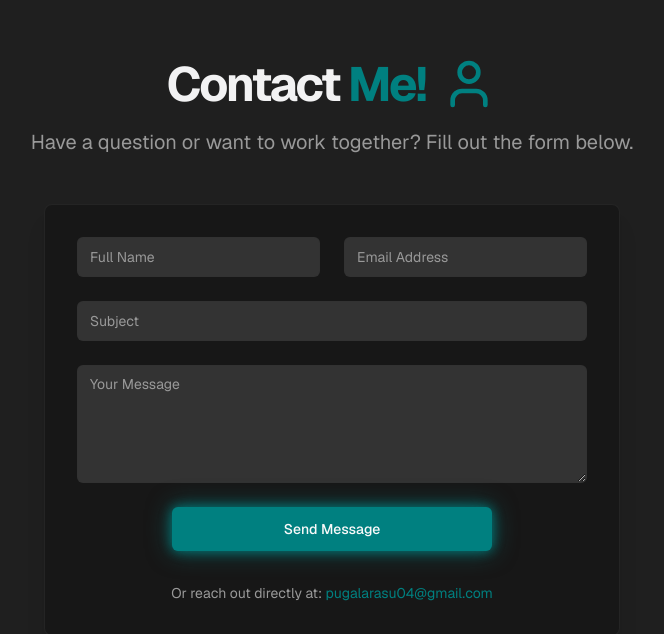
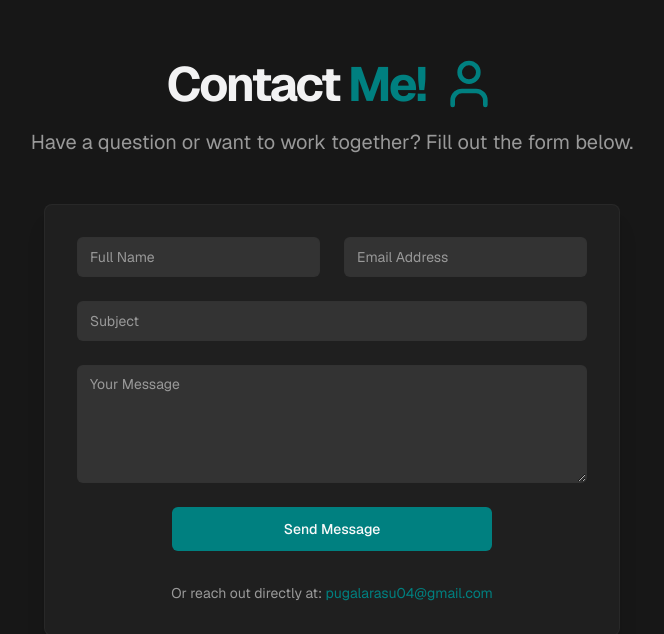
Before and after one commit to Pugal-M/Pugal, a Next.js app: page / in a window 1280 px wide. Shown: the part 4315-4949 px from the top of the page, without its empty margins (308-972 px from the left). Built offline with nearby package versions, Linux system fonts and the light colour scheme.

Commit message:
remove the glow effect in send message button

```diff
--- a/src/components/contact-section.tsx
+++ b/src/components/contact-section.tsx
@@ -75,7 +75,7 @@ export function ContactSection() {
   }
 
   return (
-    <section id="contact" className="w-full py-12 md:py-20 lg:py-24 bg-card"> {/* Changed background for better form visibility */}
+    <section id="contact" className="w-full py-12 md:py-20 lg:py-24"> {/* Removed bg-card to use transparent background */}
       <div className="container px-4 md:px-6">
         <div className="max-w-3xl mx-auto text-center mb-12">
           <div className="flex items-center justify-center gap-4 flex-wrap">
@@ -92,7 +92,7 @@ export function ContactSection() {
           </p>
         </div>
 
-        <div className="max-w-xl mx-auto p-6 md:p-8 rounded-lg shadow-xl border border-border/50 bg-background"> {/* Added a card-like container for the form */}
+        <div className="max-w-xl mx-auto p-6 md:p-8 rounded-lg shadow-xl border border-border/50 bg-card"> {/* Added a card-like container for the form */}
           <Form {...form}>
             <form onSubmit={form.handleSubmit(onSubmit)} className="space-y-6">
               <div className="grid grid-cols-1 sm:grid-cols-2 gap-6">
@@ -149,7 +149,7 @@ export function ContactSection() {
                 <Button
                   type="submit"
                   size="lg"
-                  className="px-8 py-3 w-full max-w-xs glowing-button" // Added glowing-button for consistency
+                  className="px-8 py-3 w-full max-w-xs bg-primary text-primary-foreground hover:bg-primary/80" // Removed glowing-button class
                   disabled={isSubmitting}
                 >
                   {isSubmitting ? (
```
